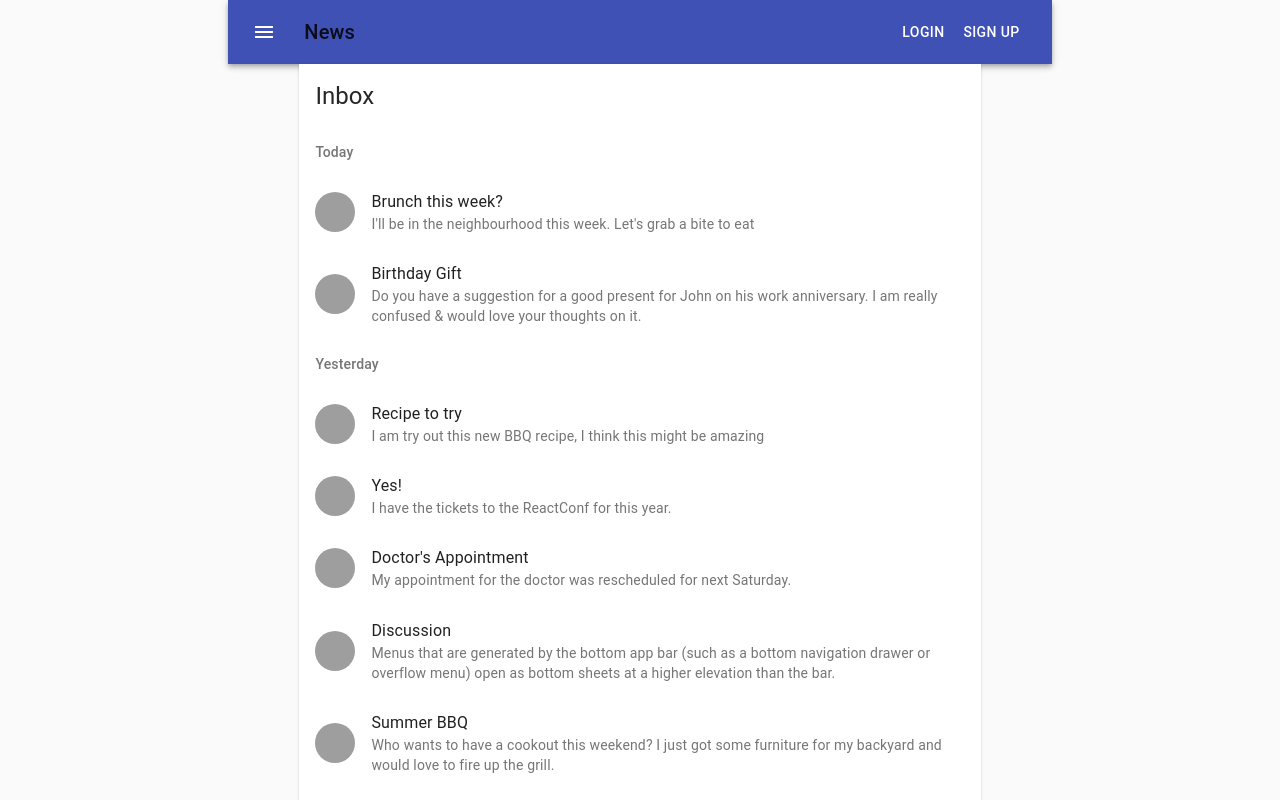
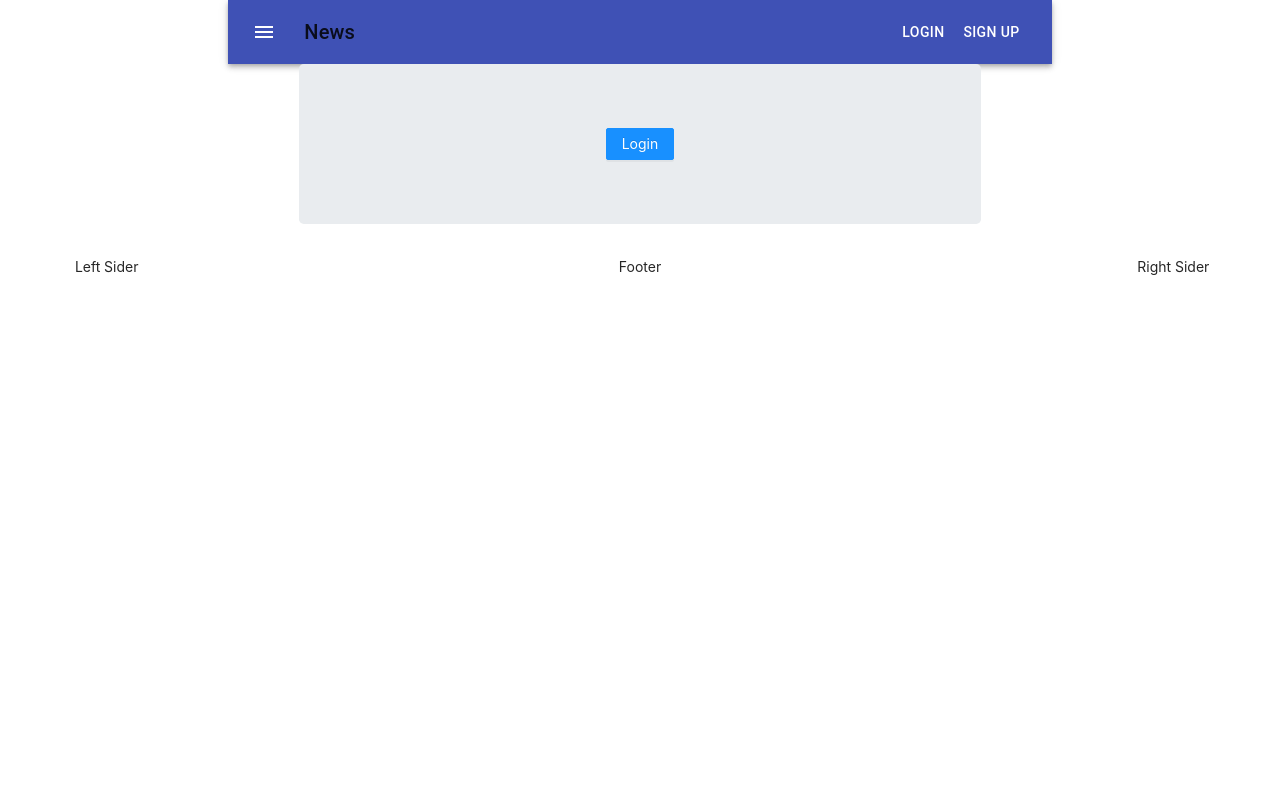
Before and after one commit to kambleaa007/TrainingReactJS, a React (Create React App) app: page /myApp in a window 1280 px wide. Shown: the top 800 px of the page. Built offline with nearby package versions, Linux system fonts and the light colour scheme; grey boxes are pictures that could not be loaded.

Commit message:
added chat only after logged in ...

```diff
--- a/src/Layout/MyApp.js
+++ b/src/Layout/MyApp.js
@@ -142,7 +142,7 @@ function MyAppBody (props) {
             <div className="row">
                 <div className="col-md-1"></div>
                 <div className="col-md-10">
-                    <Chatting />
+                    {/* <Chatting /> Adding chat only after login sucess  */}
                     <Login />
                 </div>
                 <div className="col-md-1"></div>
@@ -348,7 +348,7 @@ const LoggedIn = () => {
             <div className="MainDiv">
                 <div className="jumbotron text-center">
                     <div className="container">
-                    {isLoggedIn ? <LoggedIn /> : <CollectionsPage />}
+                    {isLoggedIn ? <div><LoggedIn /><Chatting /></div> : <CollectionsPage />}
                     <ToastMsg />
                     </div>
                 </div>
```
Also changed, not shown: 1 other file (tests, documents, lock files or other folders).
